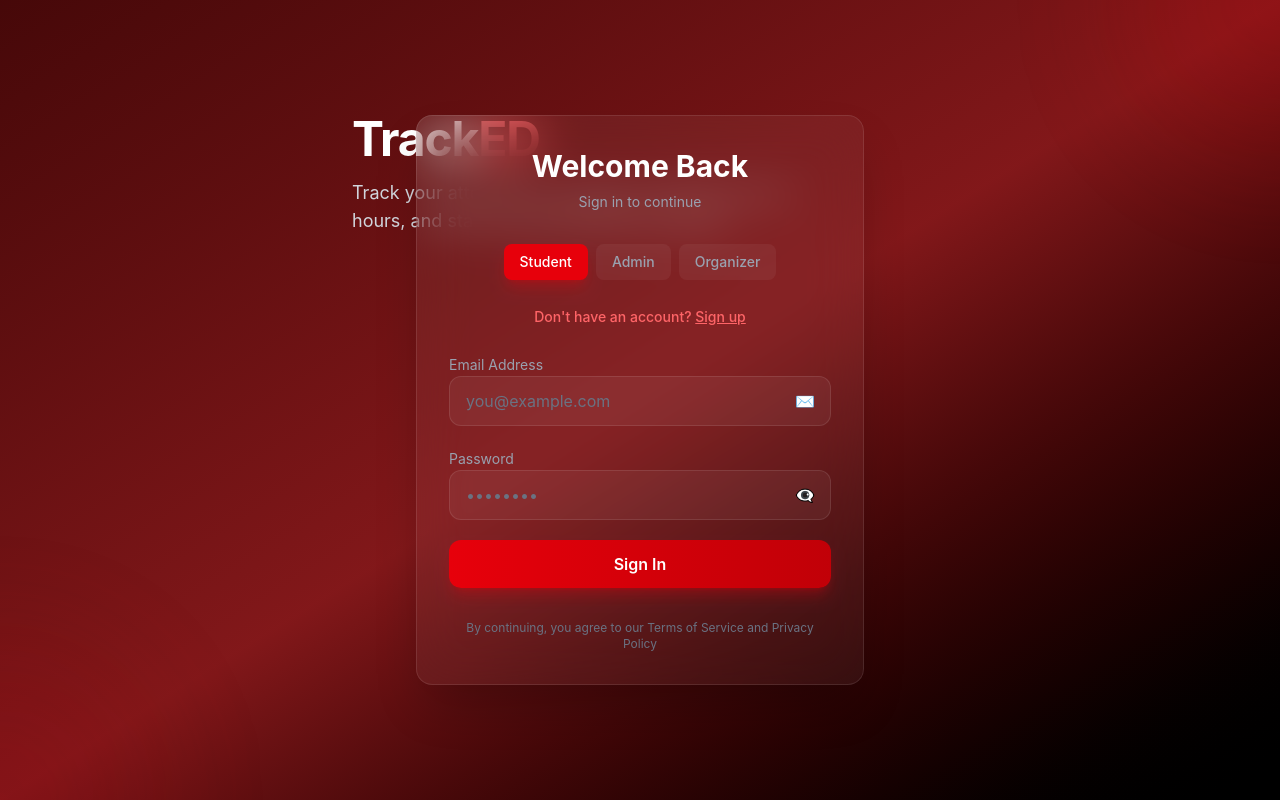
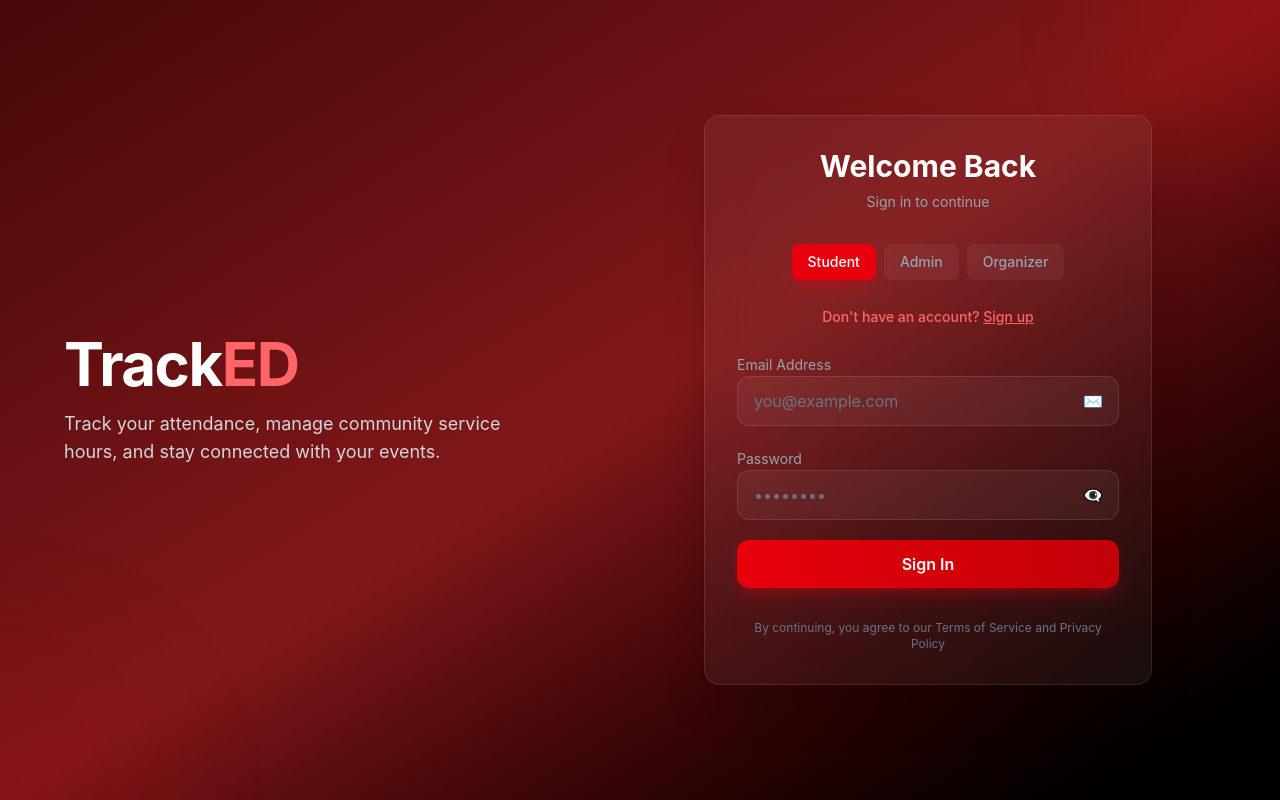
Before and after one commit to Liooouu/finalProject, a React app in the folder frontend/: page /auth in a window 1280 px wide. Built offline with nearby package versions, Linux system fonts and the light colour scheme; the HTML template or start-up script is replaced by a standard one.

Commit message:
Fix AuthPage layout: side-by-side branding on desktop

```diff
--- a/frontend/src/pages/auth/AuthPage.jsx
+++ b/frontend/src/pages/auth/AuthPage.jsx
@@ -73,21 +73,21 @@ const AuthPage = () => {
         <div className="absolute -bottom-40 -left-40 w-80 h-80 bg-red-800/20 rounded-full blur-3xl animate-pulse delay-1000" />
       </div>
 
-      <div className="relative w-full max-w-md">
+      <div className="relative w-full max-w-6xl flex flex-col lg:flex-row items-center gap-8 lg:gap-16">
         {/* Left Side - Branding */}
-        <div className="hidden lg:flex flex-col justify-center mb-8 lg:mb-0 lg:absolute lg:left-0 lg:-ml-16">
-          <div className="text-white">
-            <h1 className="text-5xl font-bold mb-4 tracking-tight">
+        <div className="flex flex-col justify-center lg:w-1/2 lg:pr-8">
+          <div className="text-white text-center lg:text-left">
+            <h1 className="text-5xl lg:text-6xl font-bold mb-4 tracking-tight">
               Track<span className="text-red-400">ED</span>
             </h1>
-            <p className="text-lg text-gray-300 max-w-md">
+            <p className="text-lg text-gray-300 max-w-md mx-auto lg:mx-0">
               Track your attendance, manage community service hours, and stay connected with your events.
             </p>
           </div>
         </div>
 
         {/* Auth Card */}
-        <div className="bg-white/5 backdrop-blur-xl border border-white/10 rounded-2xl shadow-2xl p-8">
+        <div className="bg-white/5 backdrop-blur-xl border border-white/10 rounded-2xl shadow-2xl p-8 w-full max-w-md">
           <div className="text-center mb-8">
             <h2 className="text-3xl font-bold text-white mb-2">
               {isLogin ? "Welcome Back" : "Create Account"}
```
